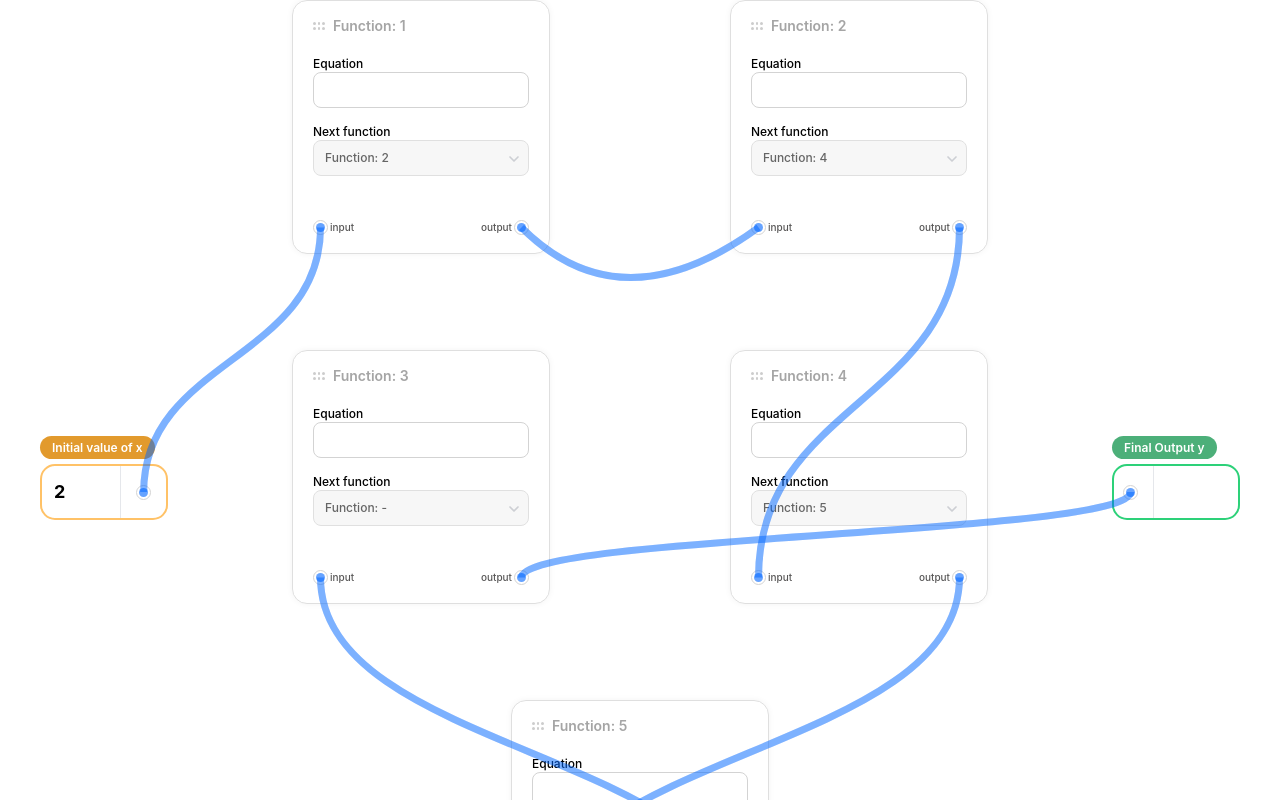
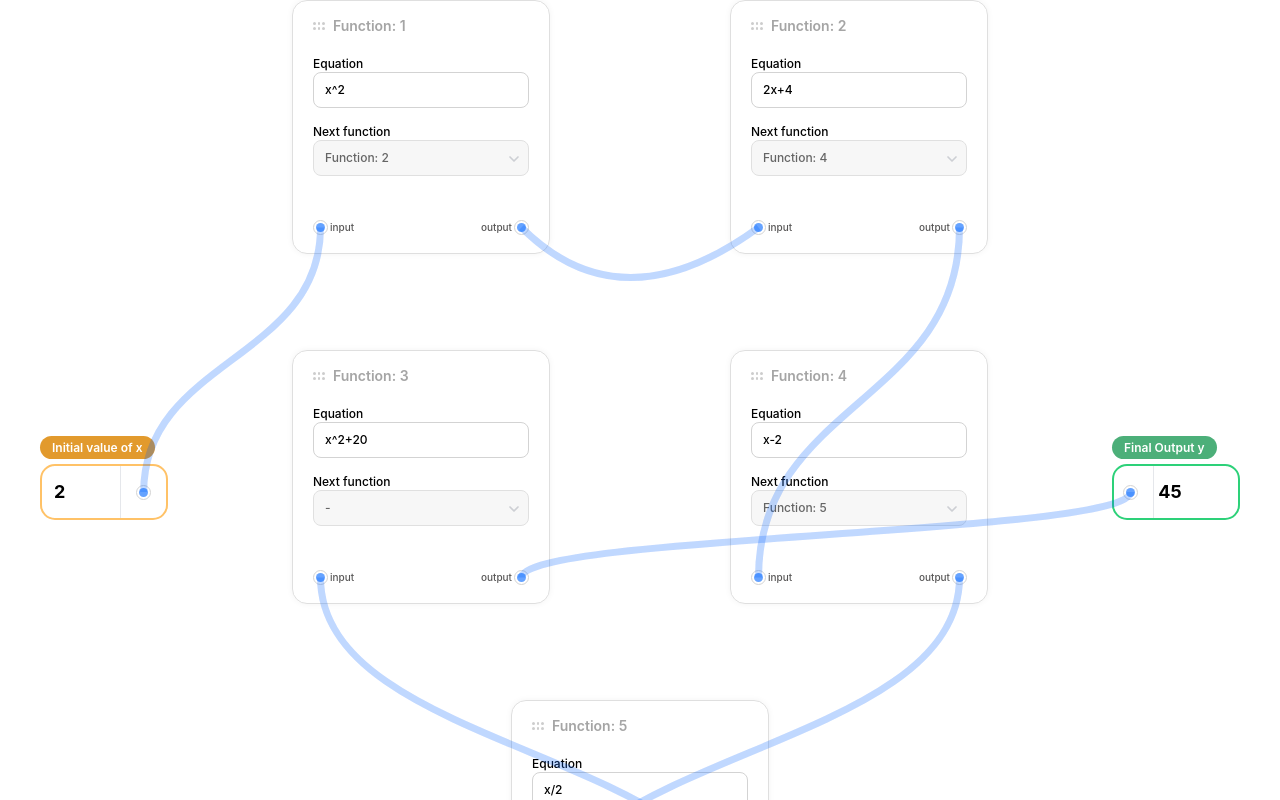
Before and after one commit to regex5440/carrying-visualized, a React (Vite) app: page / in a window 1280 px wide. Shown: the top 800 px of the page. Built offline with nearby package versions, Linux system fonts and the light colour scheme.

Commit message:
minor design fix

```diff
--- a/src/components/FunctionCard.tsx
+++ b/src/components/FunctionCard.tsx
@@ -11,6 +11,15 @@ type FunctionCardProps = {
   provideOutputRef: (ref: RefObject<HTMLDivElement>) => void;
   functionMapObject: FunctionOutputInputMap;
 };
+
+const defaultEquations: Record<number, string> = {
+  "1": "x^2",
+  "2": "2x+4",
+  "3": "x^2+20",
+  "4": "x-2",
+  "5": "x/2",
+};
+
 export function FunctionCard({
   functionNumber,
   inputX,
@@ -19,7 +28,9 @@ export function FunctionCard({
   provideOutputRef,
   functionMapObject,
 }: FunctionCardProps) {
-  const [expression, setExpression] = useState<string>("");
+  const [expression, setExpression] = useState<string>(
+    defaultEquations[functionNumber]
+  );
   const [isInvalid, setIsInvalid] = useState<boolean>(false);
   const inputRef = useRef<HTMLDivElement>(null);
   const outputRef = useRef<HTMLDivElement>(null);
@@ -30,12 +41,14 @@ export function FunctionCard({
       output = calculateExpression(expression, inputX);
     }
     setOutput(output, functionNumber);
-    setIsInvalid(!Boolean(output));
+    // setIsInvalid(!Boolean(output));
   }
 
   function inputHandler(e: ChangeEvent<HTMLInputElement>) {
     const expression = e.target.value.toLowerCase().replace(/\s+/, "");
     setExpression(expression);
+    const isValid = /^[0-9x+\-*/^]+$/.test(expression);
+    setIsInvalid(!isValid);
   }
 
   useEffect(doCalculation, [inputX, expression]);
@@ -50,7 +63,7 @@ export function FunctionCard({
   const mappedEntry = functionInputToOutputEntries.find(
     ([_, value]) => value === functionNumber
   );
-  const nextFunctionNumber = (mappedEntry && Number(mappedEntry[0])) || "-";
+  const nextFunctionNumber = mappedEntry && Number(mappedEntry[0]);
 
   return (
     <div className="card">
@@ -75,8 +88,10 @@ export function FunctionCard({
             <div>Equation</div>
             <input
               type="text"
-              className="w-full border border-input rounded-input p-input"
+              value={expression}
+              className="w-full border border-input rounded-input p-input data-[invalid=true]:border-red-500 outline-none"
               onChange={inputHandler}
+              data-invalid={isInvalid}
             />
           </div>
           <div className="mt-4">
@@ -86,7 +101,9 @@ export function FunctionCard({
               disabled
               className="w-full border border-input rounded-input p-input"
             >
-              <option>Function: {nextFunctionNumber ?? "-"}</option>
+              <option>
+                {nextFunctionNumber ? `Function: ${nextFunctionNumber}` : "-"}
+              </option>
             </select>
           </div>
         </div>
--- a/src/components/VisualMarkers.tsx
+++ b/src/components/VisualMarkers.tsx
@@ -67,7 +67,7 @@ export default function VisualMarker({
         );
       }
       path.setAttribute("fill", "none");
-      path.setAttribute("stroke", "#0066FF4D");
+      path.setAttribute("stroke", "#0066FF22");
       path.setAttribute("stroke-width", "7");
       svgElement.appendChild(path);
     }
```
